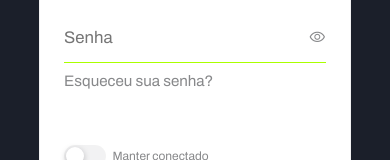
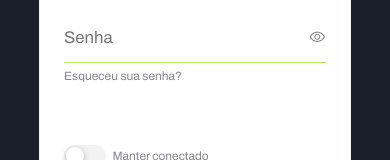
Before and after one commit to oMatheus13/umoya-erp, a React (Vite) app: page / in a window 390 px wide. Shown: the part 295-455 px from the top of the page. Built offline with nearby package versions, Linux system fonts and the light colour scheme; no server answers.

Commit message:
Reduce forgot password text size

```diff
--- a/src/styles/pages/login.css
+++ b/src/styles/pages/login.css
@@ -114,7 +114,8 @@
   border: none;
   padding: 0;
   cursor: pointer;
-  font: inherit;
+  font-family: inherit;
+  font-weight: inherit;
 }
 
 .login__forgot:hover {
@@ -244,7 +245,7 @@
   }
 
   .login__forgot {
-    font-size: var(--font-size-base);
+    font-size: var(--font-size-xs);
   }
 }
 
```
